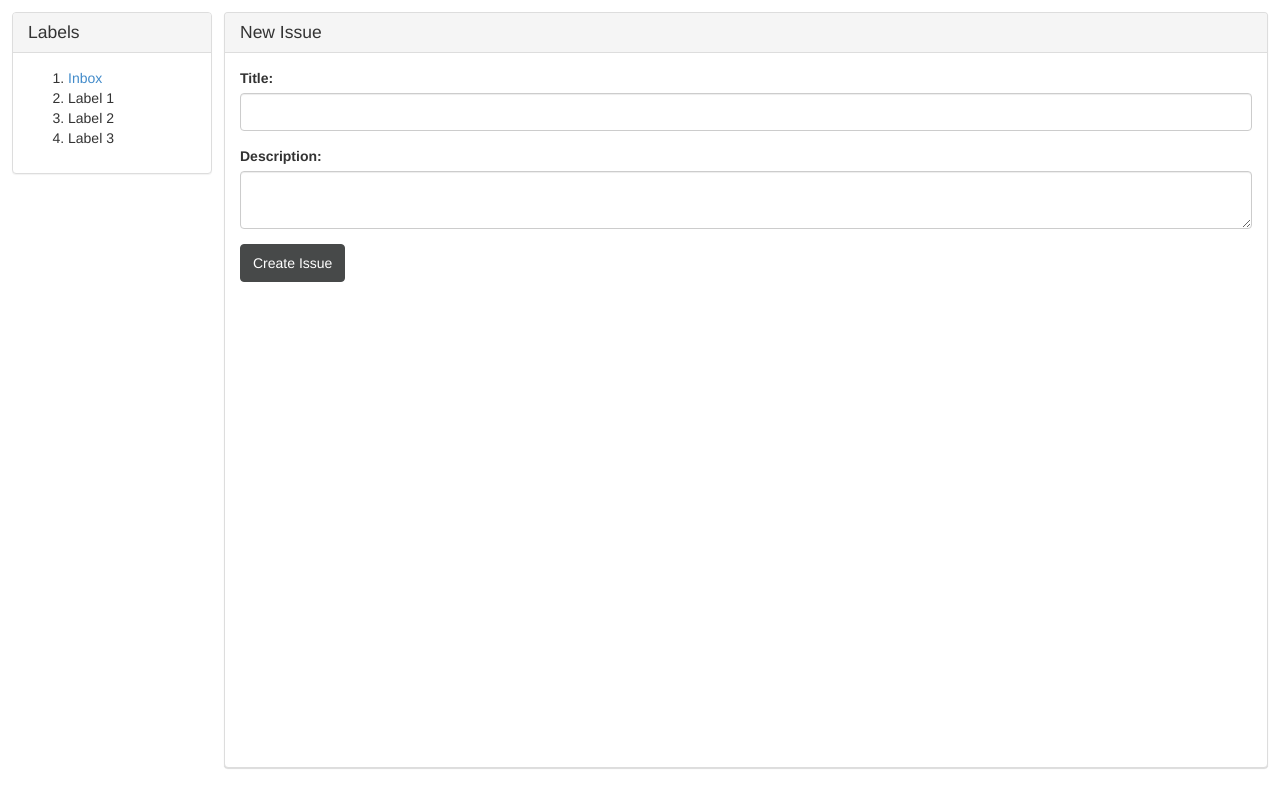
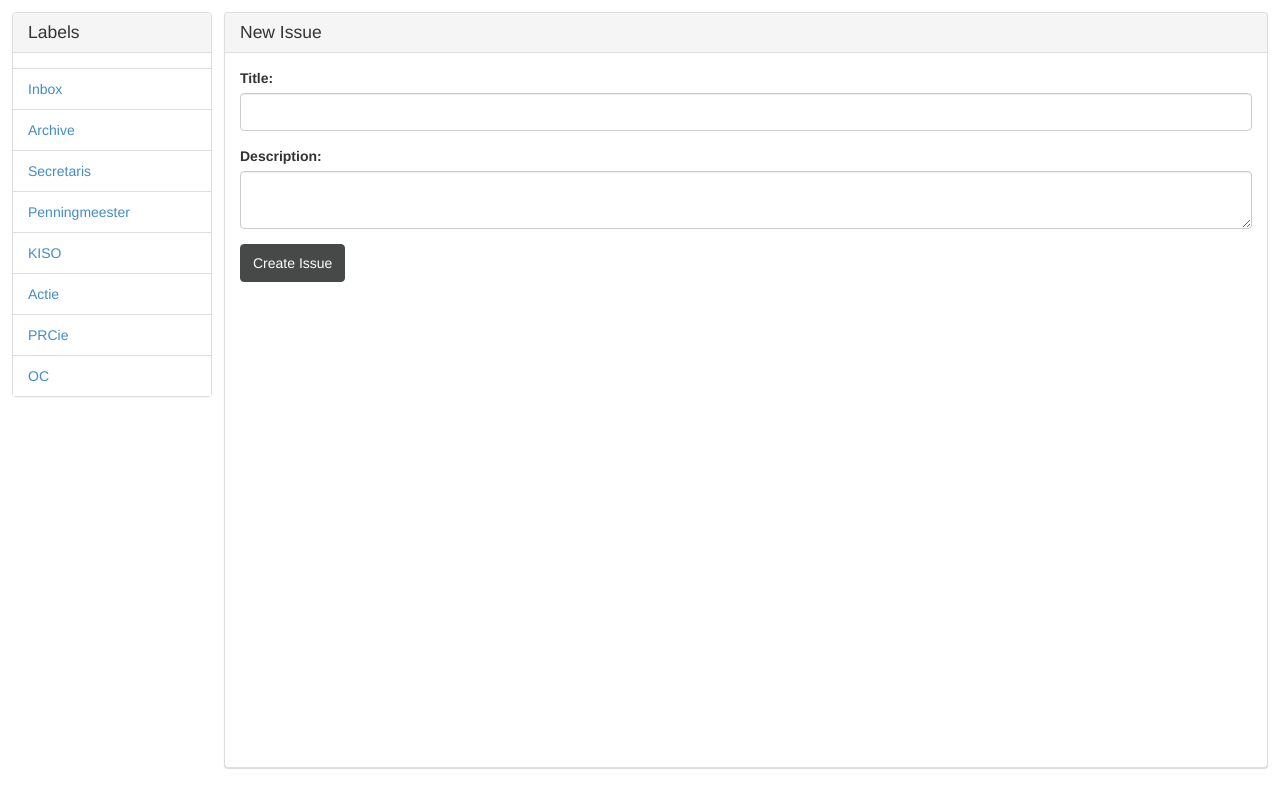
Before and after one commit to martijnluinstra/issues, a Flask app: template issues/templates/index.html in a window 1280 px wide. Run offline with Flask 2, Linux system fonts and the light colour scheme; the template is opened without the code that fills it, so the values that code supplies are empty; parts of the project's set-up code (start-up, migrations or seed data) failed here and were passed over; some libraries are stand-ins or nearby versions.

Commit message:
Playing a bit with the layout.

```diff
--- a/issues/templates/index.html
+++ b/issues/templates/index.html
@@ -16,11 +16,18 @@
 			<div class="panel-heading">
 				<h3 class="panel-title">Labels</h3>
 			</div>
-			<ol>
-				<li><a href="/">Inbox</a></li>
-				<li>Label 1</li>
-				<li>Label 2</li>
-				<li>Label 3</li>
+			<ol class="view-list list-group list-group-flush">
+				<li class="list-group-item"><a href="/">Inbox</a></li>
+				<li class="list-group-item"><a href="/archive">Archive</a></li>
+			</ol>
+
+			<ol class="label-list list-group list-group-flush">
+				<li class="list-group-item"><a href="/labels/secretaris">Secretaris</a></li>
+				<li class="list-group-item"><a href="/labels/penningmeester">Penningmeester</a></li>
+				<li class="list-group-item"><a href="/labels/kiso">KISO</a></li>
+				<li class="list-group-item"><a href="/labels/actie">Actie</a></li>
+				<li class="list-group-item"><a href="/labels/prcie">PRCie</a></li>
+				<li class="list-group-item"><a href="/labels/oc">OC</a></li>
 			</ol>
 		</div>
 
@@ -34,7 +41,7 @@
 					<button type="button" class="btn btn-default">Done</button>
 				</div>
 			</div>
-			<ol class="issue-list" class="list-group"></ol>
+			<ol class="issue-list list-group list-group-flush"></ol>
 		</div>
 
 		<div id="issue-details-panel" class="panel">
```
